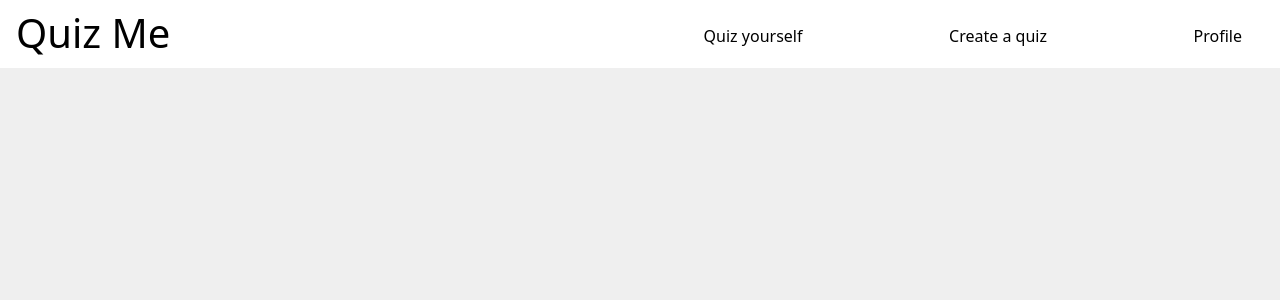
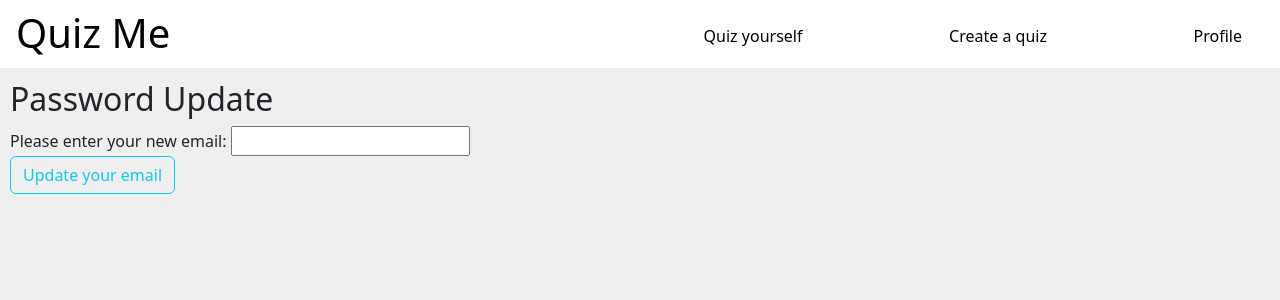
Before and after one commit to andrew60199/Quiz-Me, a Node server app: template views/passwordedit.handlebars in a window 1280 px wide. Shown: the top 300 px of the page. Run offline with Node 20, Linux system fonts and the light colour scheme; the template is opened without the code that fills it, so the values that code supplies are empty; some libraries are stand-ins or nearby versions.

Commit message:
added function to handlebars

```diff
--- a/controllers/api/userRoute.js
+++ b/controllers/api/userRoute.js
@@ -106,7 +106,7 @@ router.put('/update/username', async (req, res) => {
 
 router.put('/update/email', async (req, res) => {
     try {
-        const userData = await User.update(req.body.username, {
+        const userData = await User.update(req.body.email, {
             where: {
                 id: req.session.user_id
             }
@@ -124,7 +124,7 @@ router.put('/update/email', async (req, res) => {
 
 router.put('/update/password', async (req, res) => {
     try {
-        const userData = await User.update(req.body.username, {
+        const userData = await User.update(req.body.password, {
             where: {
                 id: req.session.user_id
             }
--- a/public/js/login.js
+++ b/public/js/login.js
@@ -77,8 +77,8 @@ if (logoutButton) {
         };
     };
 
-    logoutButton.addEventListener('click', userLogout)
-}
+    logoutButton.addEventListener('click', userLogout);
+};
 
 if (deleteButton) {
     const userDelete = async () => {
--- a/views/editmenu.handlebars
+++ b/views/editmenu.handlebars
@@ -0,0 +1,5 @@
+<h2>What would you like to update?</h2>
+
+<button type="button" class="btn"><a href="/usernameedit" class="reset-link"> Update my username</a></button>
+<button type="button" class="btn"><a href="/emailedit" class="reset-link">Update my email</a></button>
+<button type="button" class="btn"><a href="/passwordedit" class="reset-link">Update my password</a></button>
--- a/views/passwordedit.handlebars
+++ b/views/passwordedit.handlebars
@@ -0,0 +1,13 @@
+<h2>Password Update</h2>
+
+<form>
+    <div>
+        <label for="password-update">Please enter your new email:</label>
+        <input type="password" id="password-update" required/>
+    </div>
+    <div>
+        <button type="submit"  class="btn btn-outline-info">Update your email</button>
+    </div>
+</form>
+
+<script defer src="./js/account.js"></script>
--- a/views/stats.handlebars
+++ b/views/stats.handlebars
@@ -11,7 +11,7 @@
 </div>
 
 
-<button type="button" class="btn btn-outline-primary">Edit Account</button>
+<button type="button" class="btn btn-outline-primary"><a href="/editmenu" class="reset-link">Edit Account</a></button>
 <button type="button" class="btn btn-outline-danger" id="delete-button">Delete Account</button>
 
 <button type="button" id="logout-button" class="btn btn-outline-primary">Logout</button>
```
Also changed, not shown: controllers/homeRoutes.js (+17 -0 lines), views/emailedit.handlebars (+13 -0 lines), views/usernameedit.handlebars (+13 -0 lines), public/js/account.js (added).
